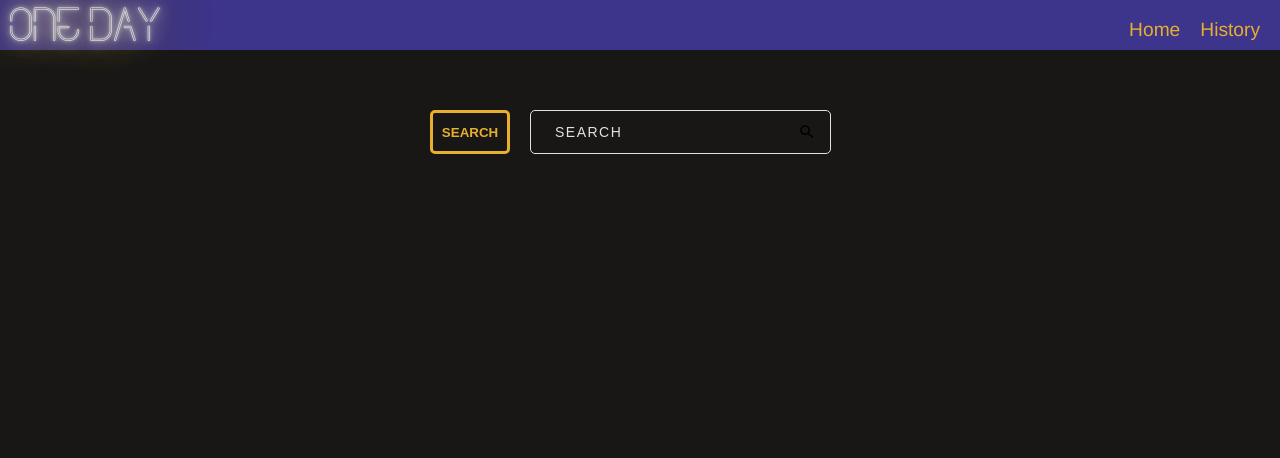
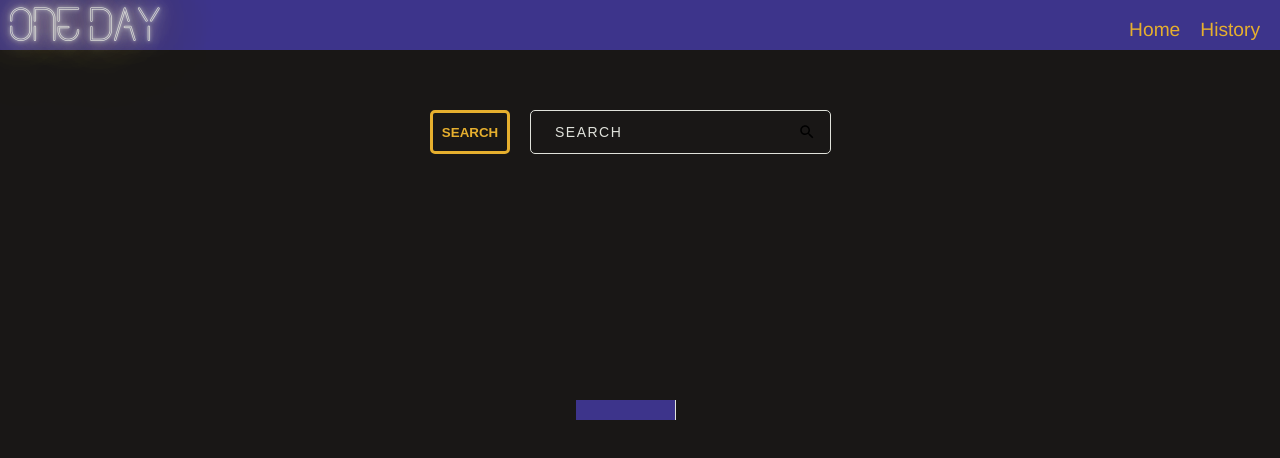
Before and after one commit to puentebravo/oneDay, a React (Create React App) app in the folder client/: page / in a window 1280 px wide. Shown: the top 458 px of the page. Built offline with nearby package versions, Linux system fonts and the light colour scheme; no server answers.

Commit message:
Added progress bar styles, animation

```diff
--- a/client/src/App.css
+++ b/client/src/App.css
@@ -96,6 +96,20 @@ nav h1 {
   text-align: start;
 }
 
+/* loader style */
+
+.progress {
+  width: 100px;
+  height: 20px;
+  background: linear-gradient(#3d348b 0 0) left/0% 100% no-repeat
+      #e0e2db;
+  animation: progressLoader 2s infinite linear;
+  position: absolute;
+  top: 50vh;
+  margin-left: 45vw;
+  margin-right: 50vw;
+}
+
 /* animations */
 
 .glow {
@@ -118,6 +132,12 @@ nav h1 {
     text-shadow: 0 0 2px var(--alabaster), 0 0 4px var(--alabaster),
       0 0 6px var(--alabaster), 0 0 10px var(--gold), 0 0 45px var(--gold),
       0 0 55px var(--gold), 0 0 70px var(--gold), 0 0 80px var(--gold);
+  }
+}
+
+@keyframes progressLoader {
+  100% {
+     background-size: 100% 100%;
   }
 }
 
```
